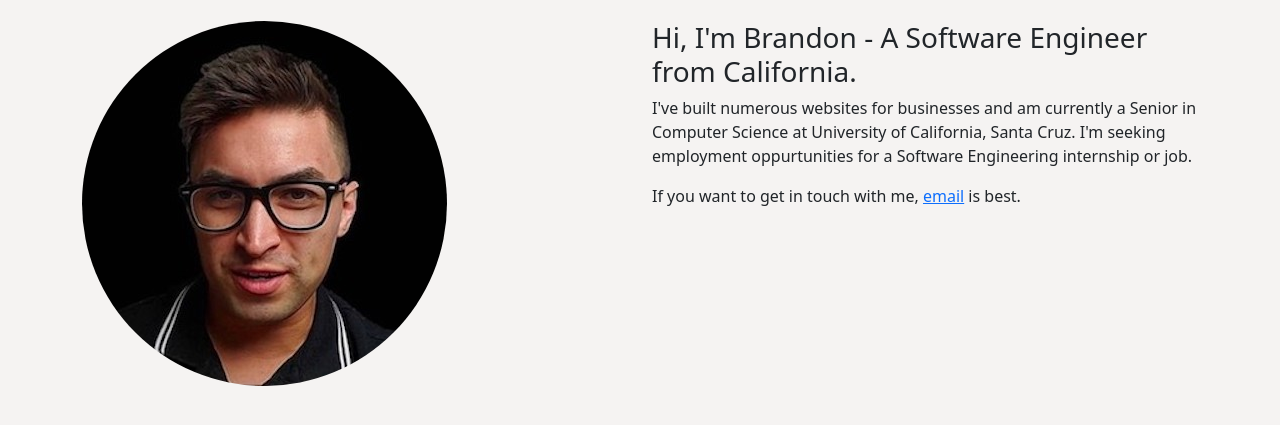
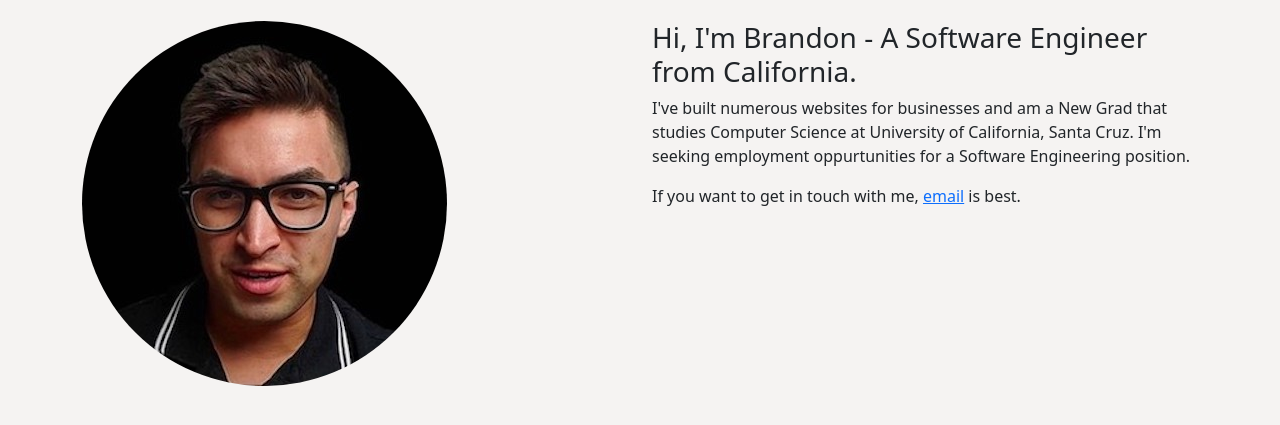
Before and after one commit to BrandonMinjares/BrandonMinjares.github.io, a plain HTML site: page index.html in a window 1280 px wide. Shown: the part 67-492 px from the top of the page. Drawn offline with nearby package versions, Linux system fonts and the light colour scheme.

Commit message:
added bio

```diff
--- a/index.html
+++ b/index.html
@@ -34,7 +34,7 @@
             </div>
             <div class="col bio">
               <h3>Hi, I'm Brandon - A Software Engineer from California.</h3>
-              <p>I've built numerous websites for businesses and am currently a Senior in Computer Science at University of California, Santa Cruz. I'm seeking employment oppurtunities for a Software Engineering internship or job.</p>
+              <p>I've built numerous websites for businesses and am a New Grad that studies Computer Science at University of California, Santa Cruz. I'm seeking employment oppurtunities for a Software Engineering position.</p>
               <p>If you want to get in touch with me, <a href = "mailto: bmminjar@ucsc.edu">email</a> is best.</p>
             </div>
         </div>
```
